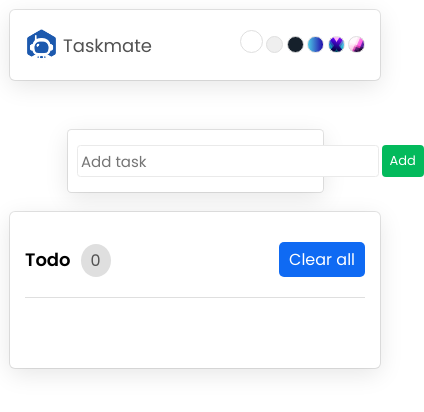
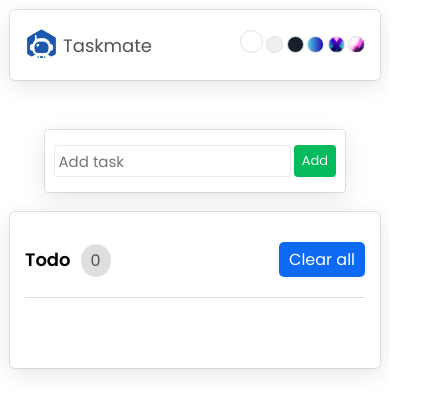
Before and after one commit to patrehere/Taskmate, a React (Create React App) app: page / in a window 390 px wide. Shown: the top 412 px of the page, 424 px wide, since content can reach past the window. Built offline with nearby package versions, Linux system fonts and the light colour scheme.

Commit message:
update build for gh-pages

```diff
--- a/src/App.css
+++ b/src/App.css
@@ -224,7 +224,7 @@ header .themeSelector .activeTheme {
   .addTask {
     padding: 15px 9px;
     border-radius: 3.5px;
-    max-width: 255px;
+    max-width: 300px;
     margin: 17px auto;
   }
 
@@ -234,6 +234,8 @@ header .themeSelector .activeTheme {
   }
 
   .addTask form input {
+    flex-grow: 0;
+    width: 85%;
     padding: 3.5px;
     border: 1px solid #eaeaea;
     border-radius: 3.5px;
```
